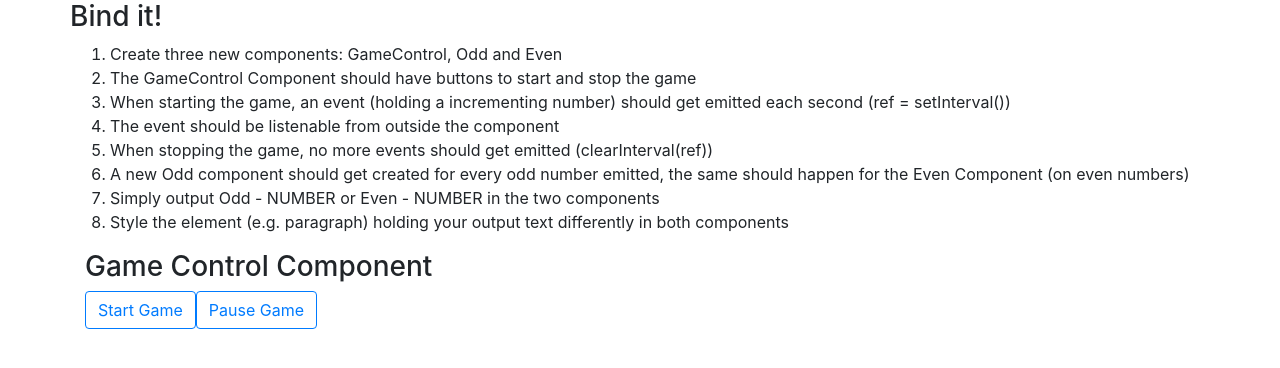
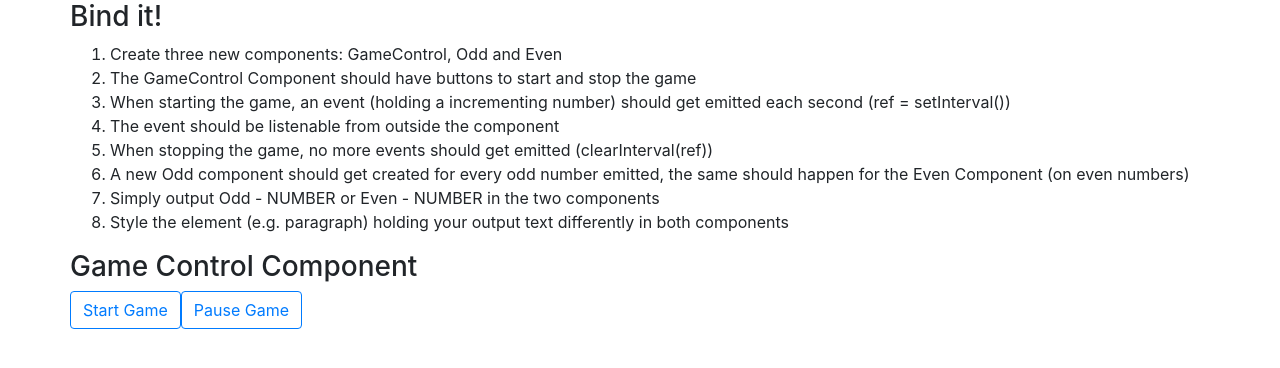
Before and after one commit to DavidNovo/AngularDataBinding4, an Angular app: page / in a window 1280 px wide. Shown: the top 368 px of the page. Built offline with nearby package versions, Linux system fonts and the light colour scheme.

Commit message:
Changes to app component
Changes to have the game component emit an event.

```diff
--- a/src/app/app.component.html
+++ b/src/app/app.component.html
@@ -5,16 +5,30 @@
       <ol>
         <li>Create three new components: GameControl, Odd and Even</li>
         <li>The GameControl Component should have buttons to start and stop the game</li>
-        <li>When starting the game, an event (holding a incrementing number) should get emitted each second (ref = setInterval())</li>
+        <li>When starting the game, an event (holding a incrementing number) should get emitted each
+          second (ref = setInterval())
+        </li>
         <li>The event should be listenable from outside the component</li>
         <li>When stopping the game, no more events should get emitted (clearInterval(ref))</li>
-        <li>A new Odd component should get created for every odd number emitted, the same should happen for the Even Component (on even numbers)</li>
+        <li>A new Odd component should get created for every odd number emitted, the same should
+          happen for the Even Component (on even numbers)
+        </li>
         <li>Simply output Odd - NUMBER or Even - NUMBER in the two components</li>
-        <li>Style the element (e.g. paragraph) holding your output text differently in both components</li>
+        <li>Style the element (e.g. paragraph) holding your output text differently in both
+          components
+        </li>
       </ol>
     </div>
   </div>
-  <div>
-    <app-game-control></app-game-control>
+  <div class="row">
+    <div class="col-xs-12">
+      <app-game-control> (intervalFired)="onIntervalFired($event)" </app-game-control>
+    </div>
+  </div>
+  <div class="row">
+    <div class="col-xs-12">
+      <app-odd *ngFor="let oddNumber of oddNumbers" [number]="oddNumber"></app-odd>
+      <app-even *ngFor="let evenNumber of evenNumbers" [number]="evenNumber"></app-even>
+    </div>
   </div>
 </div>
--- a/src/app/app.component.ts
+++ b/src/app/app.component.ts
@@ -6,5 +6,15 @@ import {Component} from '@angular/core';
   styleUrls: ['./app.component.css']
 })
 export class AppComponent {
+  oddNumbers: number[] = [];
+  evenNumbers: number[] = [];
+
+  onIntervalFired(firedNumber: number) {
+    if (firedNumber % 2 === 0) {
+      this.evenNumbers.push(firedNumber);
+    } else {
+      this.oddNumbers.push(firedNumber);
+    }
+  }
 
 }
--- a/src/app/game-control/game-control.component.ts
+++ b/src/app/game-control/game-control.component.ts
@@ -24,7 +24,7 @@ export class GameControlComponent implements OnInit {
   startGame() {
     // this.gameState.emit({
     //   running: true});
-    // console.log('Start game' + this.gameState);
+    console.log('Start game');
     this.interval = setInterval(() => {
       this.intervalFired.emit(this.lastNumber + 1);
       this.lastNumber++;
@@ -36,7 +36,7 @@ export class GameControlComponent implements OnInit {
     // this.gameState.emit({
     //   running: false
     // });
-    // console.log('End game' + this.gameState);
+    console.log('End game');
   }
 
 }
```
